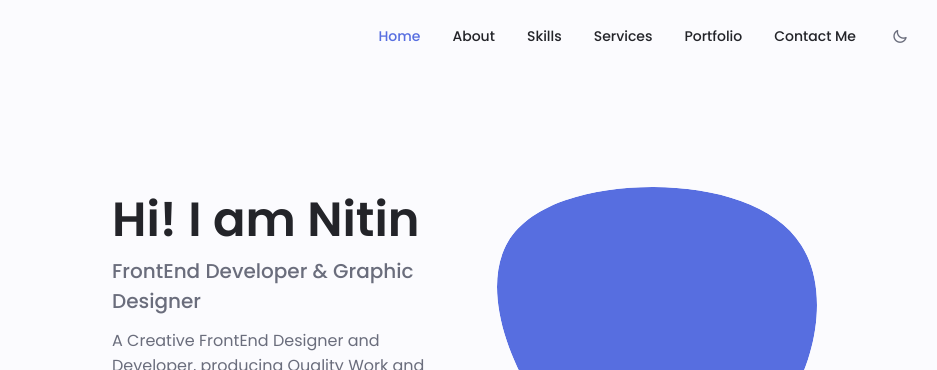
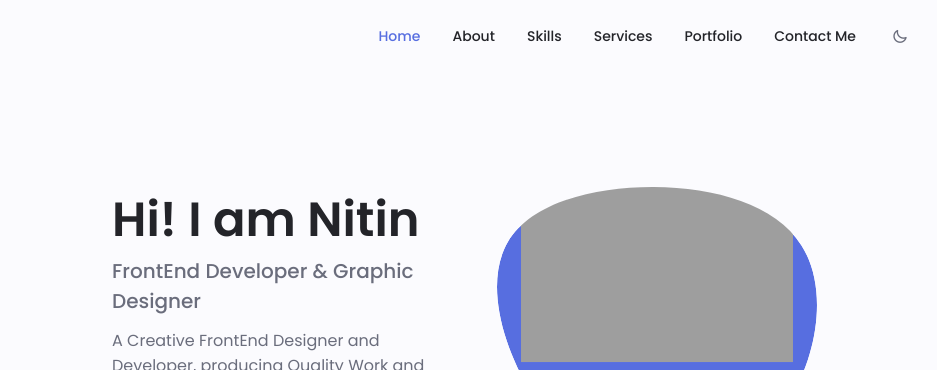
Before and after one commit to Nitin-Arya/Nitin-Arya-Portfolio, a plain HTML site: page index.html in a window 1280 px wide. Shown: the top 370 px of the page, 196-1133 px from the left. Drawn offline with nearby package versions, Linux system fonts and the light colour scheme; the site is published under a folder, as on GitHub Pages, so addresses that start at the root find nothing.

Commit message:
Image Update Home

```diff
--- a/index.html
+++ b/index.html
@@ -127,7 +127,7 @@
                     class="home__blob-img"
                     x="15"
                     y="-18"
-                    xlink:href="/assets/img/Me.png"
+                    xlink:href="assets/img/Me.png"
                   />
                 </g>
               </svg>
```
